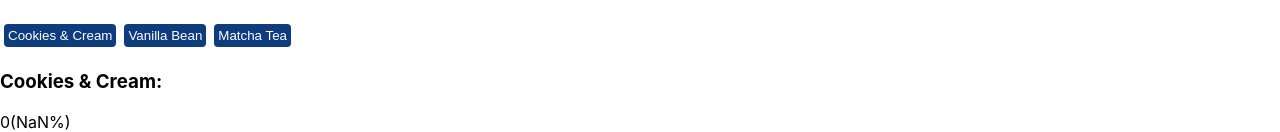
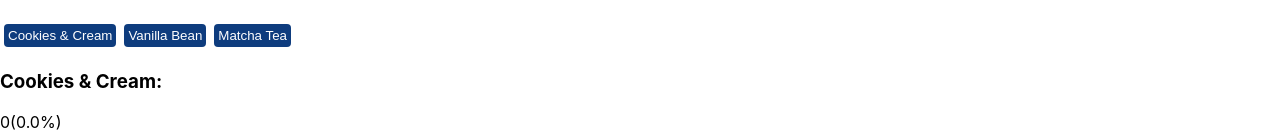
Before and after one commit to dairsmithgit/react-lab1, a React (Create React App) app: page / in a window 1280 px wide. Shown: the part 820-952 px from the top of the page. Built offline with nearby package versions, Linux system fonts and the light colour scheme.

Commit message:
fixed votes to not show NaN

```diff
--- a/src/components/Ad.tsx
+++ b/src/components/Ad.tsx
@@ -1,5 +1,5 @@
 import {useState} from 'react';
-import './AdDesigner.css';
+import './Ad.css';
 
 interface Props {
     flavor: string;
--- a/src/components/Votes.tsx
+++ b/src/components/Votes.tsx
@@ -12,13 +12,13 @@ function Votes() {
     let totalVotes = cookieVotes + vanillaVotes + matchaVotes;
 
     const cookieVoteBar = {
-        width: calcShareOfVote(cookieVotes).toFixed(1) + "vw"
+        width: calcShareOfVote(cookieVotes).toFixed(1) + "%"
     };
     const vanillaVoteBar = {
-        width: calcShareOfVote(vanillaVotes).toFixed(1) + "vw"
+        width: calcShareOfVote(vanillaVotes).toFixed(1) + "%"
     };
     const matchaVoteBar = {
-        width: calcShareOfVote(matchaVotes).toFixed(1) + "vw"
+        width: calcShareOfVote(matchaVotes).toFixed(1) + "%"
     };
 
     function increaseCookieVote() {
@@ -37,7 +37,11 @@ function Votes() {
     }
 
     function calcShareOfVote(votes: number) {
-        return (votes / totalVotes) * 100;
+        if (totalVotes) {
+            return (votes / totalVotes) * 100;
+        } else {
+            return 0;
+        }
     }
 
     // buttons need onClick func to increment vote variables
```
Also changed, not shown: src/components/Ad.css (added).
